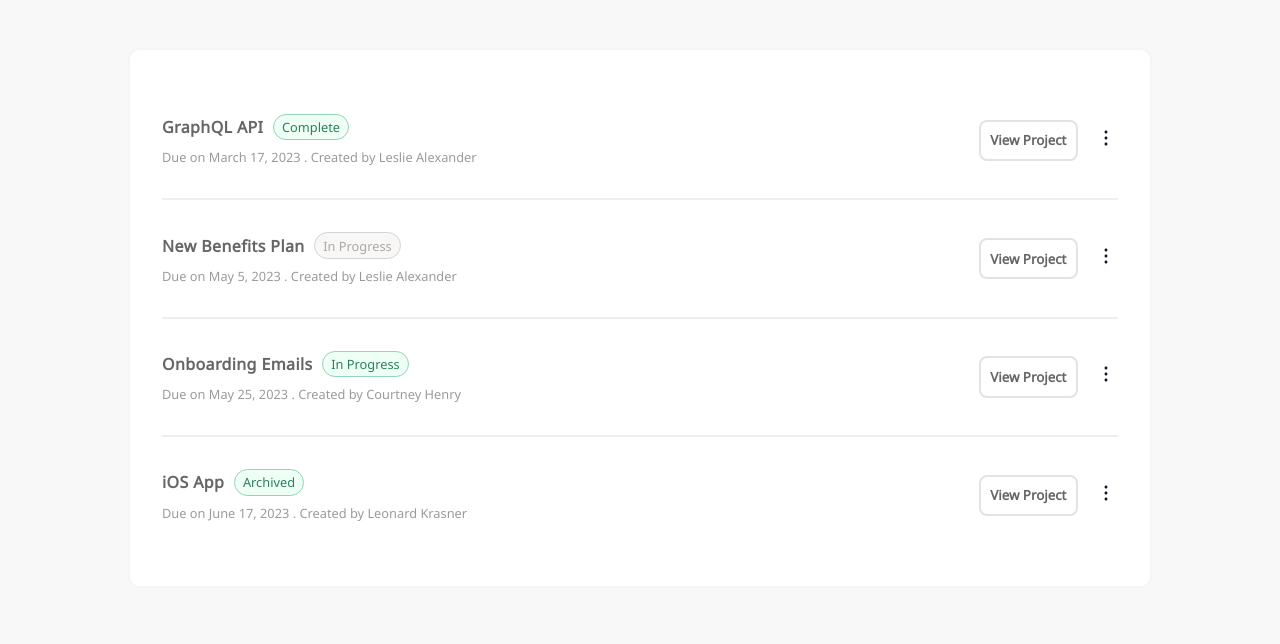
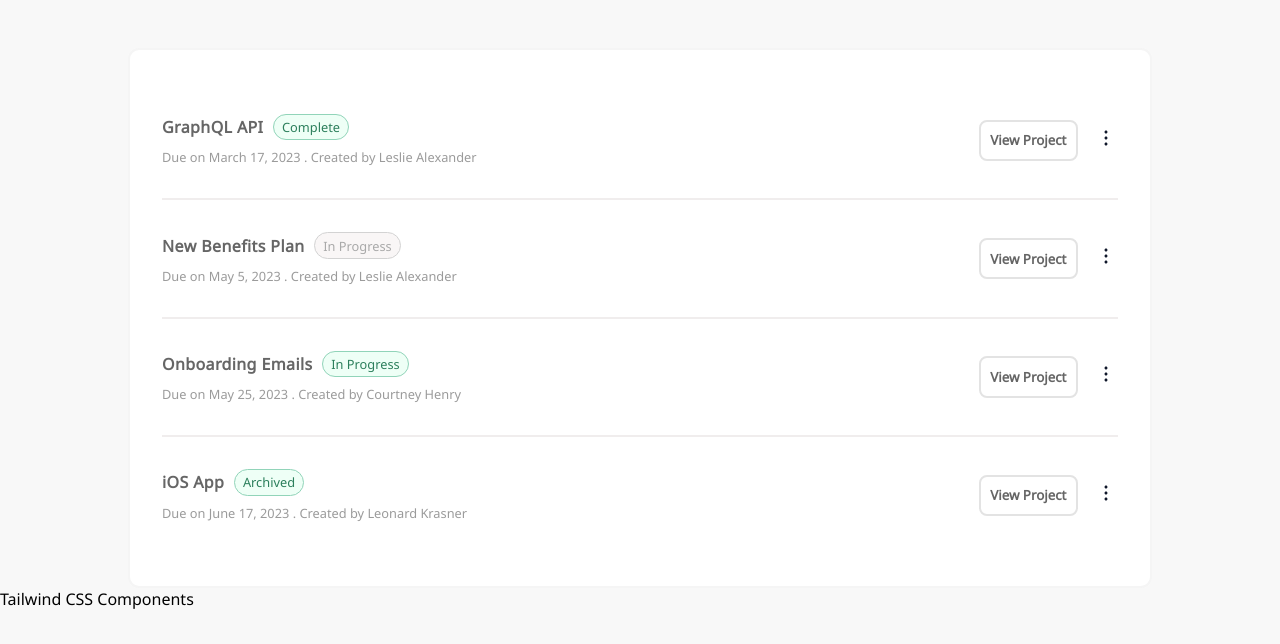
Before and after one commit to Misspedro/Tailwind-Components, a plain HTML site: page index.html in a window 1280 px wide. Drawn offline with Linux system fonts and the light colour scheme.

Commit message:
second version

```diff
--- a/index.html
+++ b/index.html
@@ -139,6 +139,9 @@
         </div>
 
     </div>
+<div>
+    <p> Tailwind CSS Components</p>
+</div>
 </body>
 
 </html>
```
